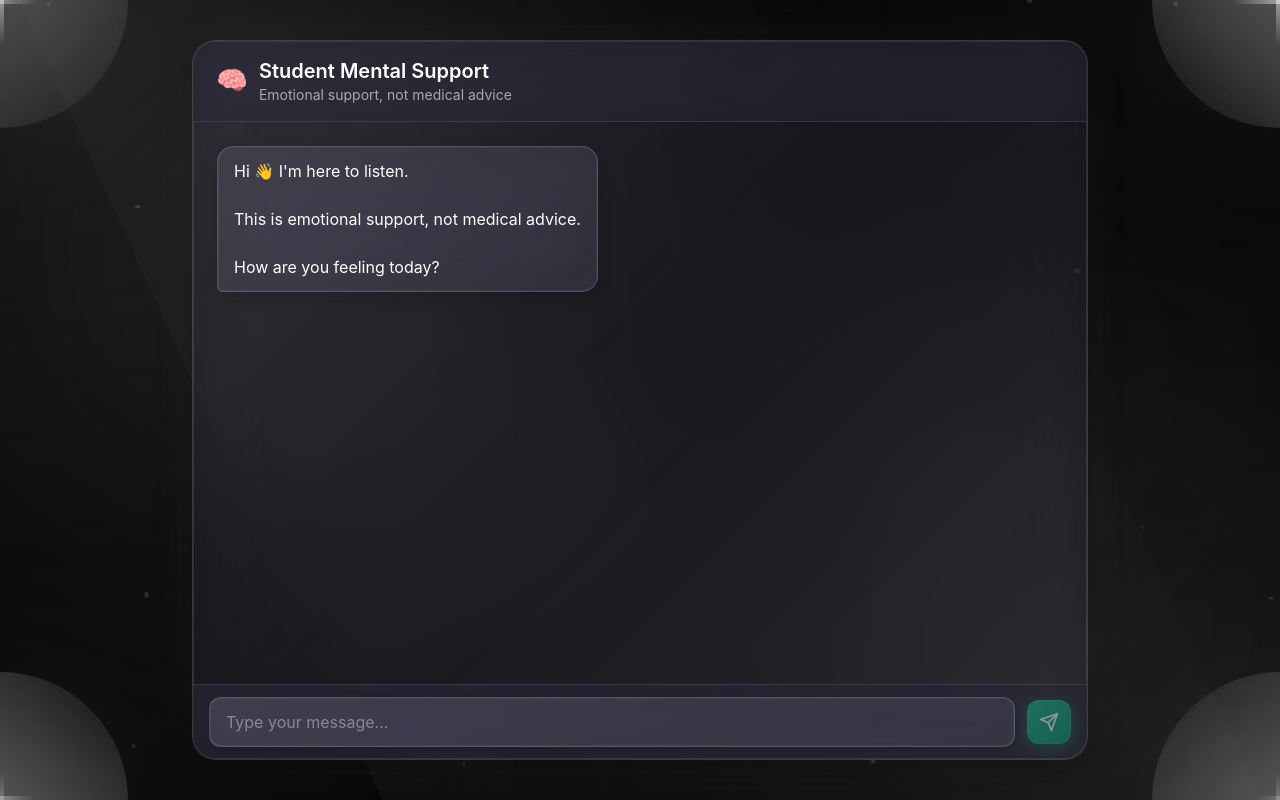
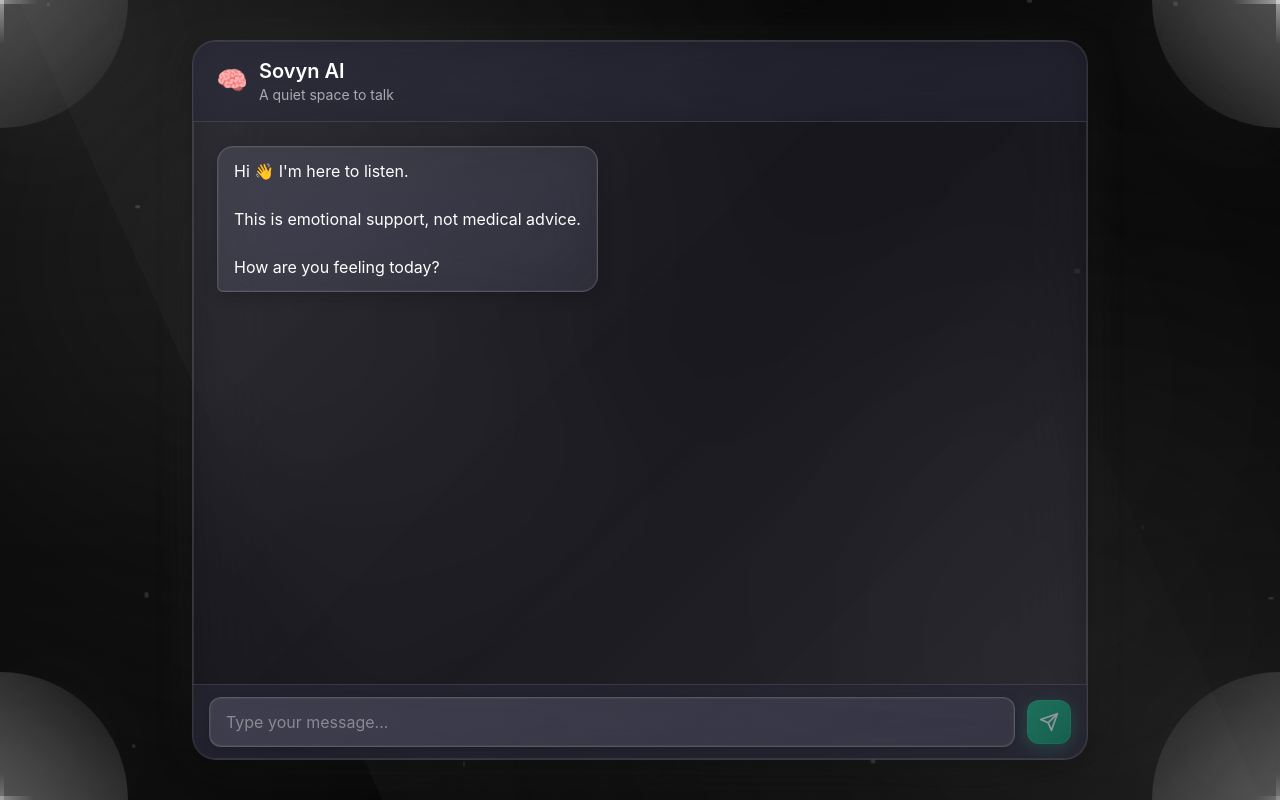
Before and after one commit to Aditya-Vardh/Hack-Ananta, a Next.js app: page / in a window 1280 px wide. Built offline with nearby package versions, Linux system fonts and the light colour scheme.

Commit message:
updated files

```diff
--- a/app/page.tsx
+++ b/app/page.tsx
@@ -1011,10 +1011,10 @@ export default function Home() {
             </motion.div>
             <div>
               <h1 className="text-lg md:text-xl font-semibold text-white">
-                Student Mental Support
+                Sovyn AI
               </h1>
               <p className="text-xs md:text-sm text-white/60">
-                Emotional support, not medical advice
+                 A quiet space to talk
               </p>
             </div>
           </div>
```
